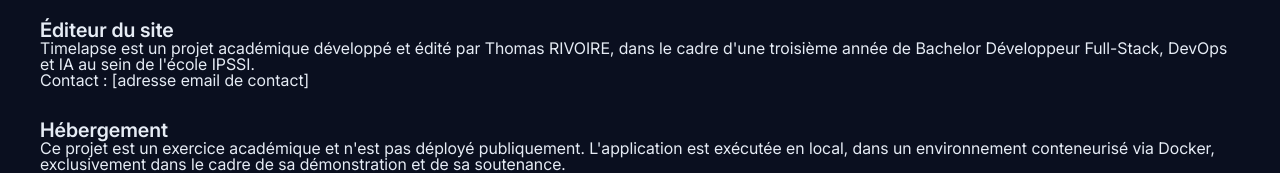
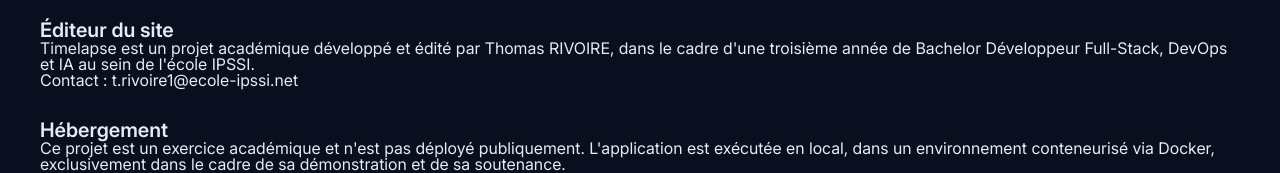
Before and after one commit to thomasr10/Timelapse, a React (Vite) app in the folder client/: page /rgpd/mentions-legales in a window 1280 px wide. Shown: the part 168-341 px from the top of the page. Built offline with nearby package versions, Linux system fonts and the light colour scheme; no server answers.

Commit message:
replace email placeholder by real email

```diff
--- a/client/src/pages/LegalNotice.tsx
+++ b/client/src/pages/LegalNotice.tsx
@@ -11,7 +11,7 @@ export default function LegalNotice() {
                     au sein de l'école IPSSI.
                 </p>
                 <p className="mt-12">
-                    Contact : <strong>[adresse email de contact]</strong>
+                    Contact : <strong>t.rivoire1@ecole-ipssi.net</strong>
                 </p>
             </section>
 
```
